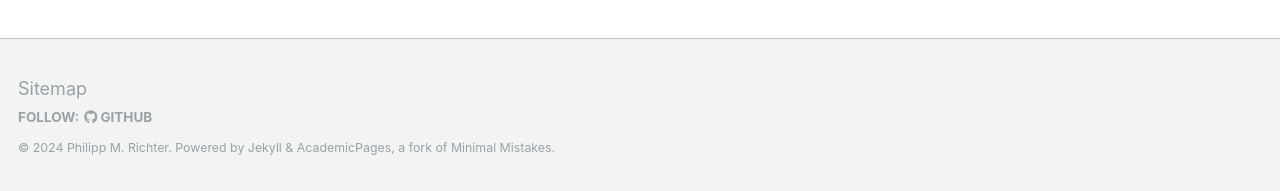
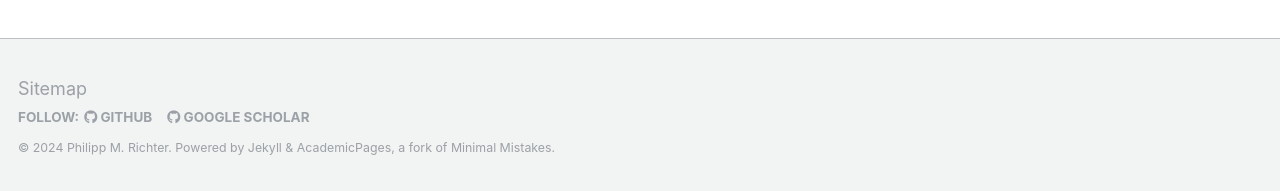
Before and after one commit to PhMRichter/PhMRichter.github.io, a Jekyll site: the page built from _pages/about.md, in a window 1280 px wide. Shown: the part 706-897 px from the top of the page. Built offline with Jekyll 4.4.1, drawn with Linux system fonts in a browser that asks for light colours; some web fonts are replaced.

Commit message:
Update footer.html

```diff
--- a/_includes/footer.html
+++ b/_includes/footer.html
@@ -15,6 +15,9 @@
     {% if site.atom_feed.hide != true %}
     <li><a href="{% if site.atom_feed.path %}{{ site.atom_feed.path }}{% else %}{{ base_path }}/feed.xml{% endif %}"><i class="fa fa-fw fa-rss-square" aria-hidden="true"></i> {{ site.data.ui-text[site.locale].feed_label | default: "Feed" }}</a></li>
     {% endif %}
+    {% if site.author.googlescholar %}
+    <li><a href="{{site.author.googlescholar}}"><i class="fab fa-github" aria-hidden="true"></i> Google Scholar</a> </li>
+    {% endif %}
   </ul>
 </div>
 {% endif %}
```
